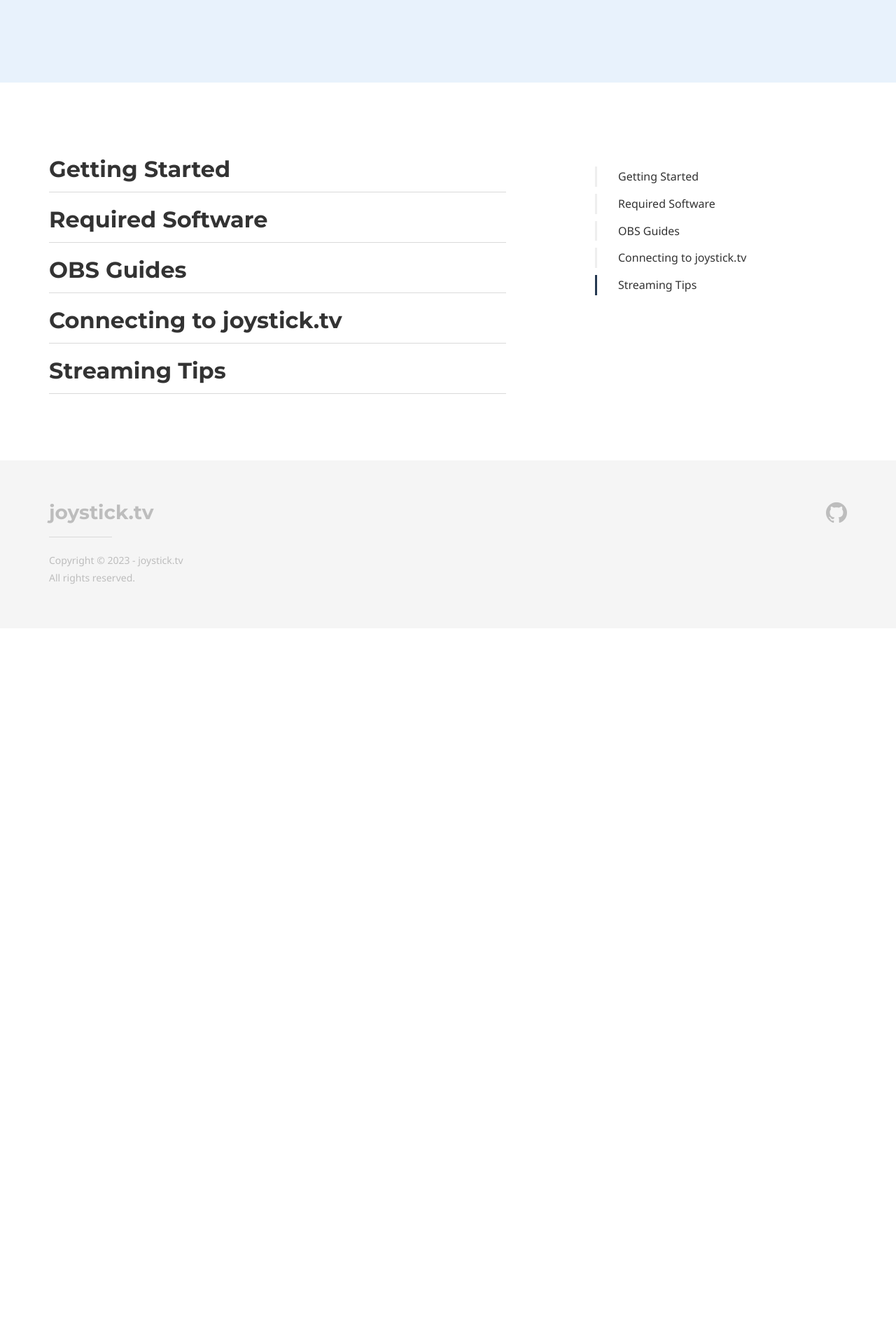
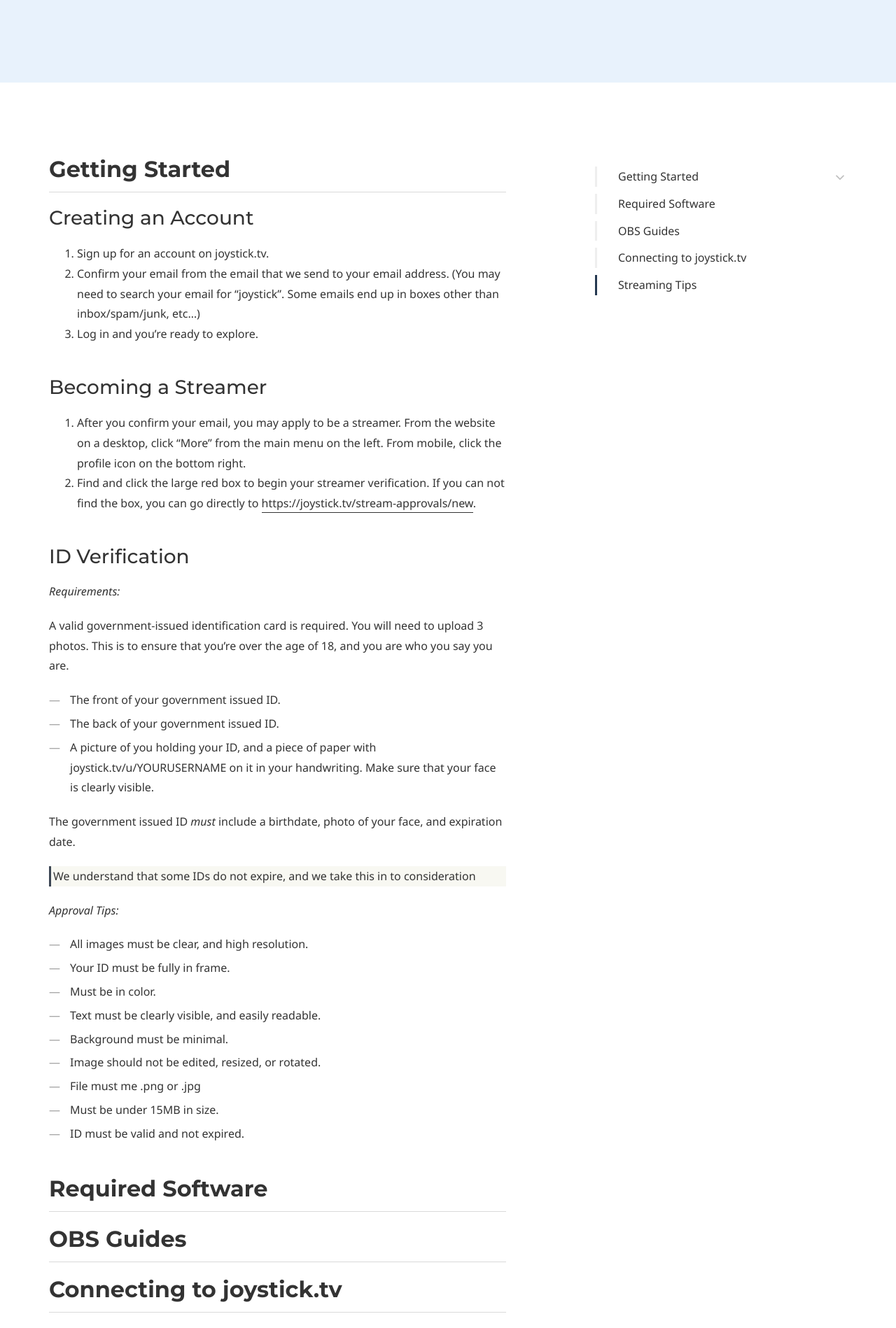
Before and after one commit to joysticktv/joysticktv.github.io, a Jekyll site: the page built from live_streaming.md, in a window 1280 px wide. Shown: the part 342-2240 px from the top of the page at 70% size. Built offline with Jekyll 4.4.1, drawn with Linux system fonts in a browser that asks for light colours; some web fonts are replaced; before the commit the page ends 1240 px from its top, so only the background shows below that.

Commit message:
starting on the streaming docs

```diff
--- a/live_streaming.md
+++ b/live_streaming.md
@@ -7,6 +7,43 @@
 
 ## Getting Started
 
+### Creating an Account
+
+1. Sign up for an account on joystick.tv.
+1. Confirm your email from the email that we send to your email address. (You may need to search your email for "joystick". Some emails end up in boxes other than inbox/spam/junk, etc...)
+1. Log in and you’re ready to explore.
+
+### Becoming a Streamer
+
+1. After you confirm your email, you may apply to be a streamer. From the website on a desktop, click "More" from the main menu on the left. From mobile, click the profile icon on the bottom right.
+1. Find and click the large red box to begin your streamer verification. If you can not find the box, you can go directly to [https://joystick.tv/stream-approvals/new](https://joystick.tv/stream-approvals/new).
+
+### ID Verification
+
+*Requirements:*
+
+A valid government-issued identification card is required. You will need to upload 3 photos. This is to ensure that you’re over the age of 18, and you are who you say you are.
+
+* The front of your government issued ID.
+* The back of your government issued ID.
+* A picture of you holding your ID, and a piece of paper with joystick.tv/u/YOURUSERNAME on it in your handwriting. Make sure that your face is clearly visible.
+
+The government issued ID _must_ include a birthdate, photo of your face, and expiration date.
+
+> We understand that some IDs do not expire, and we take this in to consideration
+
+*Approval Tips:*
+
+* All images must be clear, and high resolution.
+* Your ID must be fully in frame.
+* Must be in color.
+* Text must be clearly visible, and easily readable.
+* Background must be minimal.
+* Image should not be edited, resized, or rotated.
+* File must me .png or .jpg
+* Must be under 15MB in size.
+* ID must be valid and not expired.
+
 ## Required Software
 
 ## OBS Guides
--- a/theme/_sass/generic/_base.scss
+++ b/theme/_sass/generic/_base.scss
@@ -129,6 +129,9 @@
 /* ----- Quotes ----- */
 blockquote {
 	margin: 0 0 1.25rem 0;
+	border-left: 3px solid $color-pre-border;
+	padding-left: 3px;
+	background-color: $color-pre;
 }
 
 q {
```
